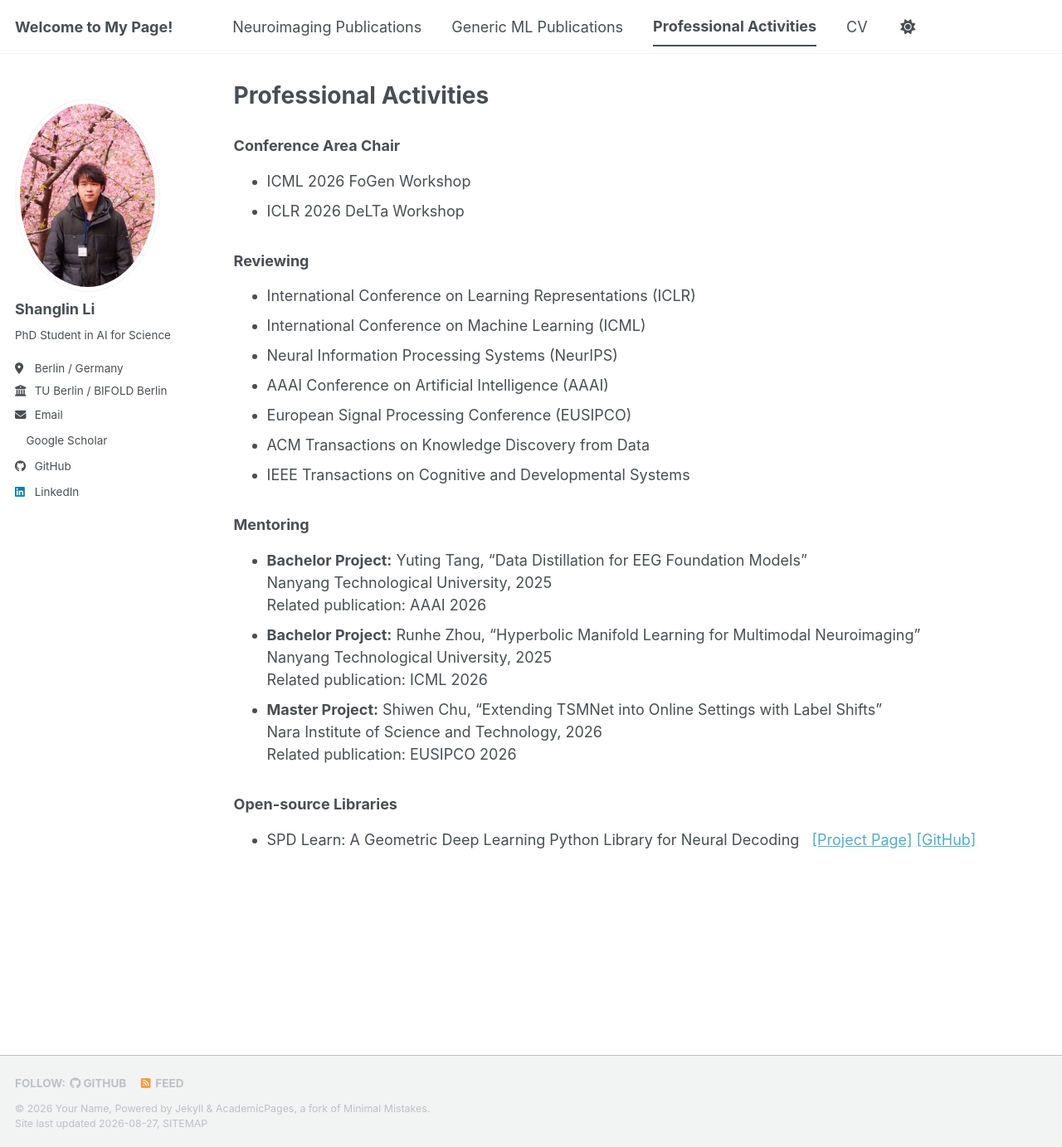
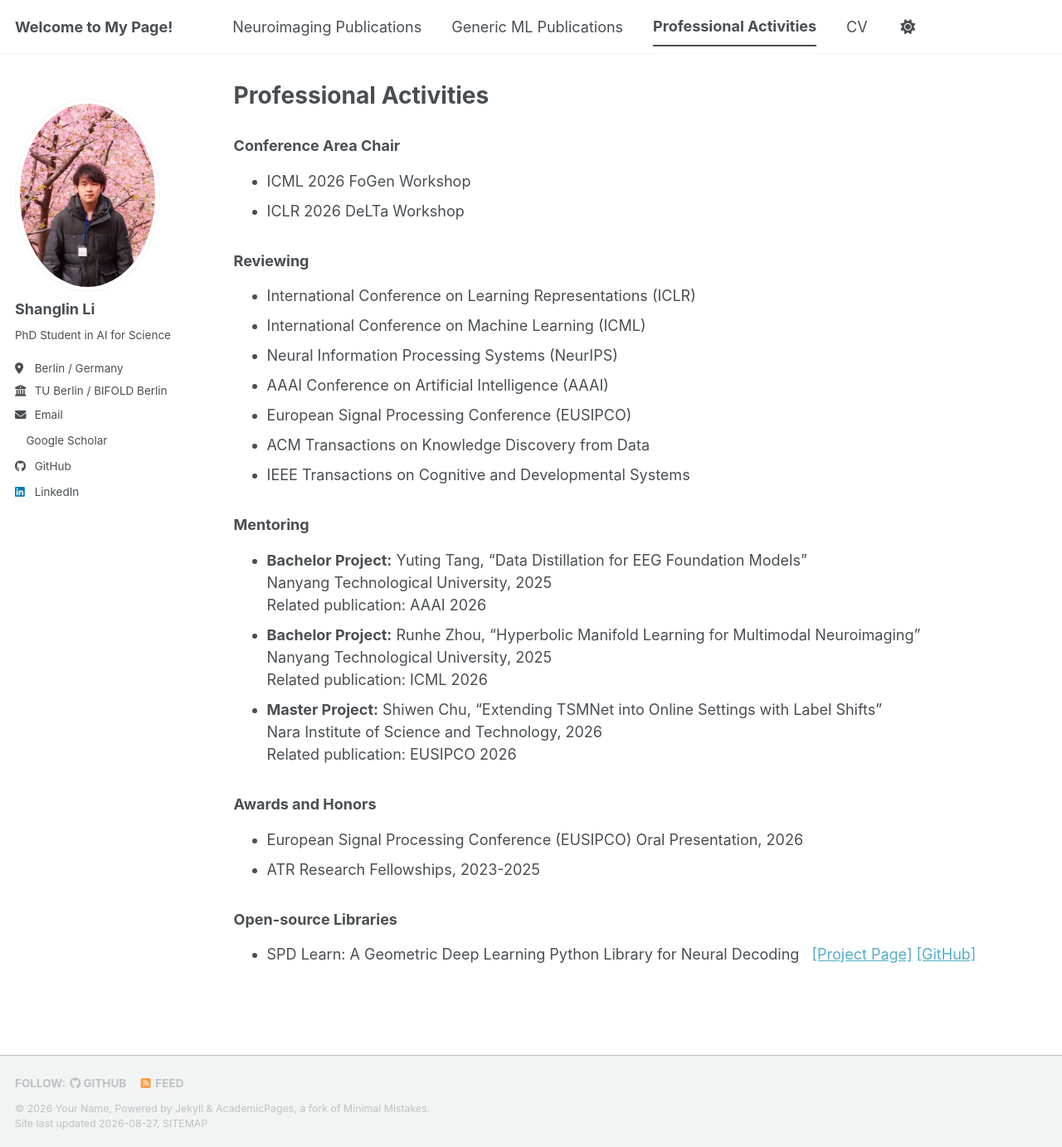
Before and after one commit to fightlesliefigt/fightlesliefigt.github.io, a Jekyll site: the page built from _pages/portfolio.html, in a window 1280 px wide and 1383 px high. Shown: the whole window at 83% size. Built offline with Jekyll 4.4.1, drawn with Linux system fonts in a browser that asks for light colours; a style sheet for code colours, icons or effects is not loaded.

Commit message:
Update portfolio.html

```diff
--- a/_pages/portfolio.html
+++ b/_pages/portfolio.html
@@ -47,7 +47,11 @@ author_profile: true
   </li>
 </ul>
 
-
+<h3>Awards and Honors</h3>
+<ul>
+  <li>European Signal Processing Conference (EUSIPCO) Oral Presentation, 2026</li>
+  <li>ATR Research Fellowships, 2023-2025</li>
+</ul>
 
 <h3>Open-source Libraries</h3>
 <ul>
```
